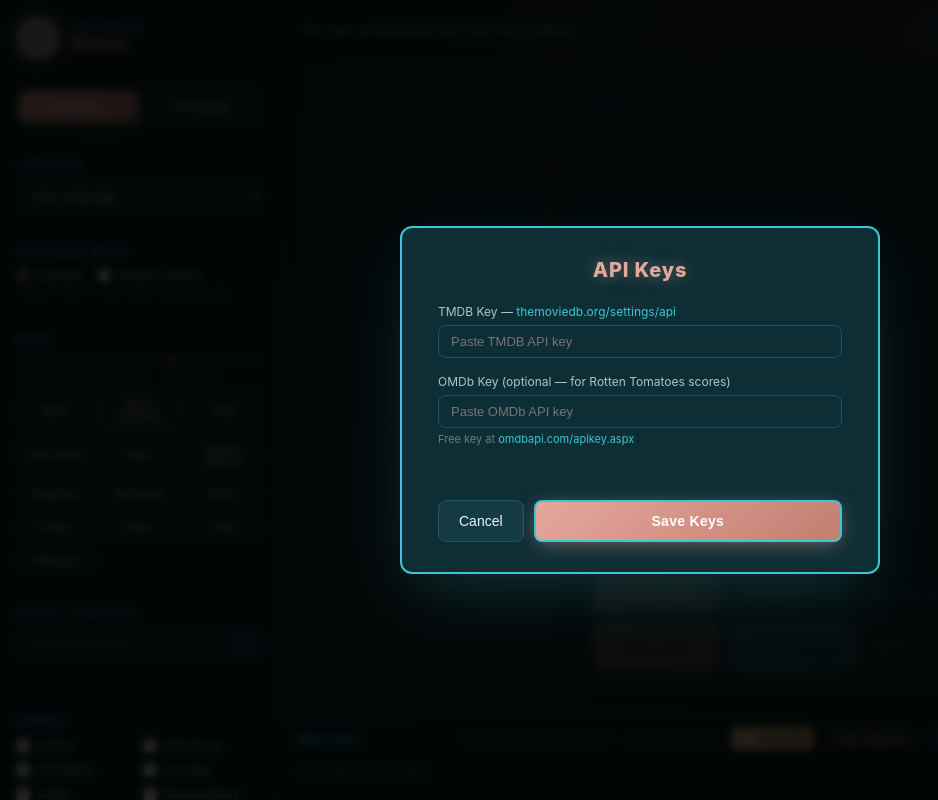
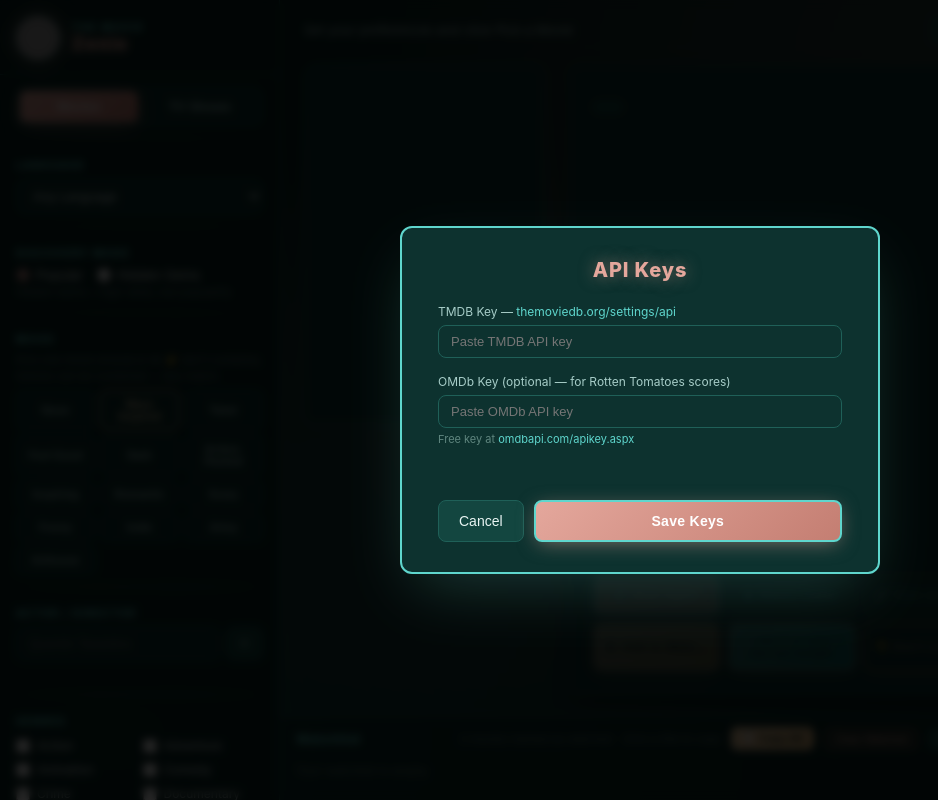
Before and after one commit to maxxzamani-create/movie-picker, a Flask app: page / in a window 1280 px wide. Shown: the whole page, without its empty margins (0-938 px from the left). Run offline with Flask 3, Linux system fonts and the light colour scheme; data that the repository does not hold is empty; grey boxes are pictures that could not be loaded.

Commit message:
Shift palette toward Tiffany blue
Retune the teal secondary/background family to Tiffany & Co. blue
(official #0ABAB5; bright #5fd6cd accent) across style.css vars,
gradients, glows, panel fills, and the generated logo. Rose gold
accent unchanged.

Co-Authored-By: Claude Opus 4.8 <noreply@anthropic.com>

```diff
--- a/logo.py
+++ b/logo.py
@@ -8,19 +8,19 @@ import math
 import os
 from PIL import Image, ImageDraw, ImageFilter, ImageFont
 
-# Palette (matches static/style.css — Rose Gold & Teal)
+# Palette (matches static/style.css — Rose Gold & Tiffany Blue)
 MAGENTA    = "#e4a79c"   # rose gold — primary
 MAGENTA_D  = "#c47e72"   # deeper rose gold
 MAGENTA_LT = "#f4d3ca"   # pale rose gold highlight
-CYAN       = "#3cc6d4"   # teal — secondary
-CYAN_D     = "#2a97a3"   # deeper teal
-CYAN_LT    = "#7fdce6"   # pale teal highlight
+CYAN       = "#5fd6cd"   # Tiffany blue — secondary
+CYAN_D     = "#0abab5"   # official Tiffany blue, deeper
+CYAN_LT    = "#aae9e3"   # pale Tiffany blue highlight
 LIME       = "#e7c9a0"   # champagne gold sparkle (semantic var name kept)
 LIME_D     = "#d3aa72"
-PURPLE     = "#1f5560"   # teal border
+PURPLE     = "#1f6058"   # Tiffany border
 CORAL      = "#d98873"   # terracotta rose
-BG         = "#0a1f24"   # deep teal
-BG_DEEP    = "#04161a"
+BG         = "#082523"   # deep Tiffany teal
+BG_DEEP    = "#03140f"
 WHITE      = "#ffffff"
 # Rose-gold metallic tones for the magic lamp — warm and on-theme.
 GOLD       = "#d9a596"   # rose-gold body (var name kept for downstream code)
@@ -117,11 +117,11 @@ def make_logo(size: int = 256) -> Image.Image:
     for layer in range(5):
         t     = layer / 4
         alpha = int(195 - t * 120)
-        # Bottom: teal (#3cc6d4)  Top: rose gold (#e4a79c)
+        # Bottom: Tiffany blue (#5fd6cd)  Top: rose gold (#e4a79c)
         col   = (
-            int(60  + t * 168),   # R: 60 -> 228
-            int(198 - t * 31),    # G: 198 -> 167
-            int(212 - t * 56),    # B: 212 -> 156
+            int(95  + t * 133),   # R: 95 -> 228
+            int(214 - t * 47),    # G: 214 -> 167
+            int(205 - t * 49),    # B: 205 -> 156
             alpha,
         )
         w_bot = s * (0.025 + t * 0.012)
--- a/static/style.css
+++ b/static/style.css
@@ -2,23 +2,24 @@
 *, *::before, *::after { box-sizing: border-box; margin: 0; padding: 0; }
 
 :root {
-  /* ── Rose Gold & Teal palette ────────────────────────────────────────
-     Warm rose gold accents over deep teal. Champagne gold highlights and
-     bright teal secondaries tie the two together. */
+  /* ── Rose Gold & Tiffany Blue palette ────────────────────────────────
+     Warm rose gold accents over deep Tiffany-blue teal. Champagne gold
+     highlights and Tiffany-blue secondaries (Tiffany & Co. #0ABAB5) tie
+     the two together. */
 
-  --bg:         #0a1f24;   /* deep teal */
-  --bg-deep:    #04161a;   /* darkest teal edge */
-  --surface:    #0e2e35;   /* teal surface */
-  --surface2:   #143b44;   /* raised teal surface */
-  --border:     #1f5560;   /* teal border */
+  --bg:         #082523;   /* deep Tiffany teal */
+  --bg-deep:    #03140f;   /* darkest edge */
+  --surface:    #0d322f;   /* Tiffany teal surface */
+  --surface2:   #134640;   /* raised Tiffany teal surface */
+  --border:     #1f6058;   /* Tiffany border */
 
   --magenta:    #e4a79c;   /* rose gold — primary */
   --magenta-d:  #c47e72;   /* deeper rose gold for gradient ends */
   --magenta-lt: #f4d3ca;   /* pale rose gold highlight */
 
-  --cyan:       #3cc6d4;   /* teal — secondary */
-  --cyan-d:     #2a97a3;   /* deeper teal */
-  --cyan-lt:    #7fdce6;   /* pale teal */
+  --cyan:       #5fd6cd;   /* Tiffany blue — secondary */
+  --cyan-d:     #0abab5;   /* official Tiffany blue, deeper */
+  --cyan-lt:    #aae9e3;   /* pale Tiffany blue */
 
   --lime:       #e7c9a0;   /* champagne gold — highlight (var name kept) */
   --lime-d:     #d3aa72;   /* darker champagne */
@@ -27,9 +28,9 @@
   --rust-d:     #b56654;
   --rust-lt:    #ebb0a0;
 
-  --text:       #eaf4f5;   /* cool teal-white */
-  --text-dim:   #aac6cb;   /* soft teal-grey */
-  --muted:      #5f8189;   /* muted teal-grey */
+  --text:       #e9f5f3;   /* cool Tiffany-white */
+  --text-dim:   #a7cdc8;   /* soft Tiffany-grey */
+  --muted:      #5f867f;   /* muted Tiffany-grey */
 
   --radius:     12px;
   --radius-sm:  8px;
@@ -39,7 +40,7 @@
   --shadow-card:    0 8px 24px -8px rgba(0,0,0,0.75),
                     0 2px 6px -2px rgba(0,0,0,0.45);
   --shadow-magenta: 0 4px 20px -4px rgba(228,167,156,0.55);
-  --shadow-cyan:    0 4px 18px -4px rgba(60,198,212,0.5);
+  --shadow-cyan:    0 4px 18px -4px rgba(95,214,205,0.5);
   --shadow-lime:    0 4px 16px -4px rgba(231,201,160,0.55);
   --shadow-rust:    0 4px 14px -4px rgba(217,136,115,0.45);
 }
@@ -51,7 +52,7 @@ html, body {
      lower-left, soft rose wash through the middle, champagne horizon kiss */
   background-image:
     radial-gradient(at 85% 8%,   rgba(228,167,156,0.18) 0px, transparent 50%),
-    radial-gradient(at 8% 92%,   rgba(60,198,212,0.16)  0px, transparent 55%),
+    radial-gradient(at 8% 92%,   rgba(95,214,205,0.16)  0px, transparent 55%),
     radial-gradient(at 50% 50%,  rgba(228,167,156,0.10) 0px, transparent 65%),
     radial-gradient(at 95% 50%,  rgba(231,201,160,0.06) 0px, transparent 60%);
   background-attachment: fixed;
@@ -374,7 +375,7 @@ input[type="range"] {
   font-size: 28px; font-weight: 900; line-height: 1.2;
   margin-bottom: 6px; color: var(--cyan);
   letter-spacing: -0.3px;
-  text-shadow: 0 0 18px rgba(60,198,212,0.4);
+  text-shadow: 0 0 18px rgba(95,214,205,0.4);
 }
 .movie-meta { color: var(--magenta-lt); font-size: 13px; margin-bottom: 12px; font-weight: 500; }
 
@@ -645,7 +646,7 @@ input[type="range"] {
 .modal {
   background: var(--surface); border: 2px solid var(--cyan);
   border-radius: var(--radius); padding: 30px 36px; width: 480px; max-width: 95vw;
-  box-shadow: 0 24px 60px -16px rgba(60,198,212,0.25);
+  box-shadow: 0 24px 60px -16px rgba(95,214,205,0.25);
 }
 .modal h2 {
   font-size: 20px; color: var(--magenta); margin-bottom: 22px;
```
Also changed, not shown: other parts of static/style.css (+13 -13 lines).
